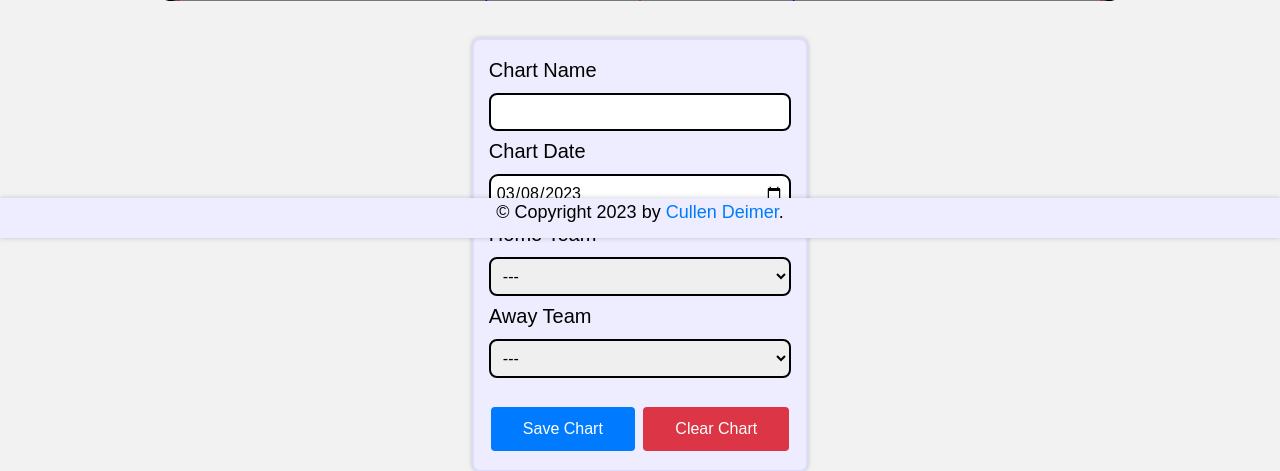
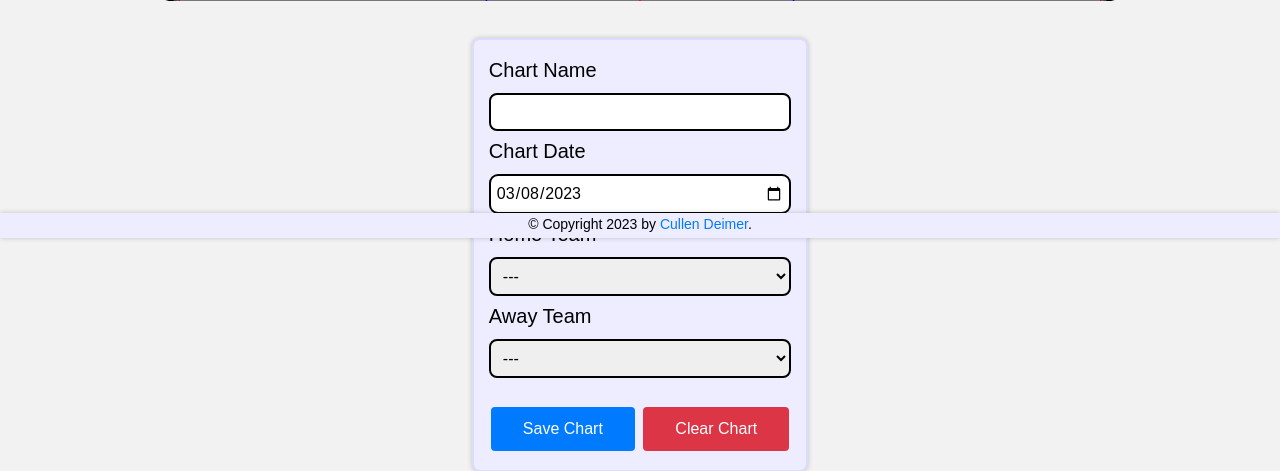
Before and after one commit to cdeimer/HockeyProject, a Flask app: page / in a window 1280 px wide. Shown: the part 562-1033 px from the top of the page. Run offline with Flask 2, Linux system fonts and the light colour scheme.

Commit message:
made footer slightly smaller

```diff
--- a/static/css/layout.css
+++ b/static/css/layout.css
@@ -102,12 +102,12 @@ select:hover {
     left: 0;
     bottom: 0;
     width: 100%;
-    height: 40px;
+    height: 25px;
     text-align: center;
     box-shadow: 0 0 5px rgba(1, 1, 1, 0.2);
     padding-bottom: 1px;
     border: 1px solid rgba(0, 0, 255, 0);
-    font-size: 18px;
+    font-size: 14px;
     font-weight: 100;
     margin-top: 15px;
 }
```
